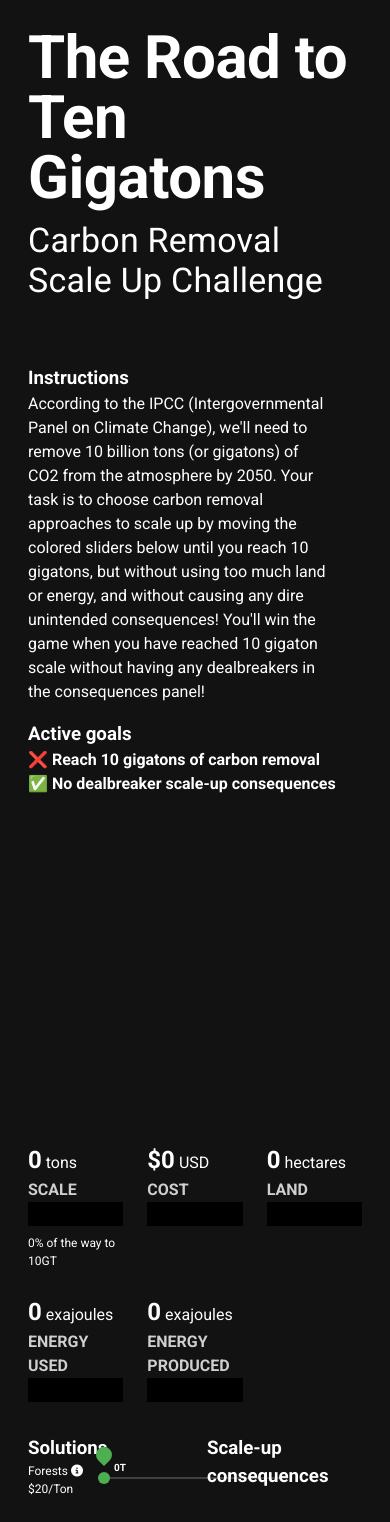
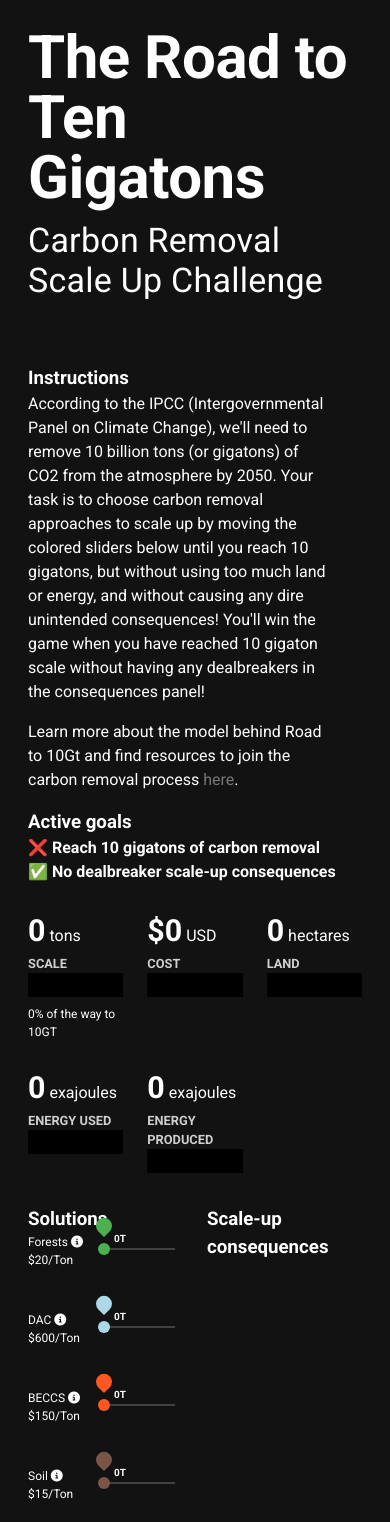
Before and after one commit to cssndrx/road-to-10gt, a Vue app: page / in a window 390 px wide. Shown: the top 1522 px of the page. Built offline with nearby package versions, Linux system fonts and the light colour scheme.

Commit message:
Commit most layout changes for small screens

```diff
--- a/src/components/Main.vue
+++ b/src/components/Main.vue
@@ -19,6 +19,9 @@
 					the consequences panel!
 				</p>
 
+				<p class="subheading font-weight-regular mr-8"> Learn more about the model behind Road to 10Gt and find resources to join the carbon removal process <a>here</a>.
+				</p>
+
 				<h3>Active goals</h3>
 					<div :key="datum.text" v-for="datum in winCriteria" style="font-weight: bold">
 						{{datum.condition ? '❌': '✅' }} {{datum.text}}
@@ -30,7 +33,7 @@
  -->
 			</v-col>
 
-			<v-col :md="4">
+			<v-col :md="4" class="d-none d-md-flex">
 				<v-img
 					:src="require('../assets/world.png')"
 					style="max-width:300px; opacity: 0.4"
@@ -101,7 +104,7 @@
 							:color="colorForSolution[solution]"
 							:thumb-color="colorForSolution[solution]"
 							thumb-label="always"
-							style="min-width: 200px"
+							class="slider"
 							persistent-hint
 							:validation="[tonsSequestered < TEN_BILLION || 'Scaled beyond 10 GT!']"
 						>
@@ -113,7 +116,7 @@
 
 				</section>
 
-				<div v-if="phaseInd >= 1">
+				<div v-if="phaseInd >= 1" style="margin-top: 16px;">
 
 					<h3>Permanence challenge</h3>
 
@@ -158,7 +161,6 @@
 						>
 					</v-tooltip>
 
-					<br />
 					<v-slider
 						v-model="percentUtilization"
 						:min="0"
@@ -187,7 +189,7 @@
 				<div class="news-header" v-if="dealbreakers.length > 0">
 					Dealbreakers <span class="bright">(you must resolve these to win)</span>
 				</div>
-				<ul>
+				<ul class="my-ul">
 					<li class="news" v-for="newsItem in dealbreakers" :key="newsItem.text">
 						<div
 							style="display:inline-block;height: 20px; width: 20px; margin-right: 5px; position: relative; top: 5px;"
@@ -198,7 +200,7 @@
 				</ul>
 
 				<div class="news-header" v-if="warnings.length > 0">Warning!</div>
-				<ul>
+				<ul class="my-ul">
 					<li class="news" v-for="newsItem in warnings" :key="newsItem.text">
 						<div
 							style="display:inline-block;height: 20px; width: 20px; margin-right: 5px; position: relative; top: 5px;"
@@ -209,7 +211,7 @@
 				</ul>
 
 				<div class="news-header" v-if="goodNews.length > 0">Good news</div>
-				<ul>
+				<ul class="my-ul">
 					<!-- :style="{ color: colorForSolution[newsItem.solution] }" -->
 					<li class="news" v-for="newsItem in goodNews" :key="newsItem.text">
 						<div
@@ -222,6 +224,12 @@
 			</v-col>
 		</v-row>
 
+<!-- 		<v-row class="mt-6">
+			<div style="font-size: 12px">
+			Learn more about the model behind Road to 10Gt and find resources to join the carbon removal process <a>here</a>.
+			</div>
+		</v-row>
+ -->
 		<v-dialog v-model="dialog" width="500" persistent>
 			<v-card>
 				<v-card-title class="headline">
@@ -936,7 +944,20 @@ export default {
 	}
 
 	.big {
-		font-size: 1.5em;
+		font-size: 1.9em;
+	}
+
+	.caps-label {
+		font-size: 0.8em;
+	}
+
+	li{
+		font-size: 0.8em;
+	}
+	.my-ul{
+		list-style-type: none;
+		padding: 0;
+		margin: 0;
 	}
 }
 </style>
```
